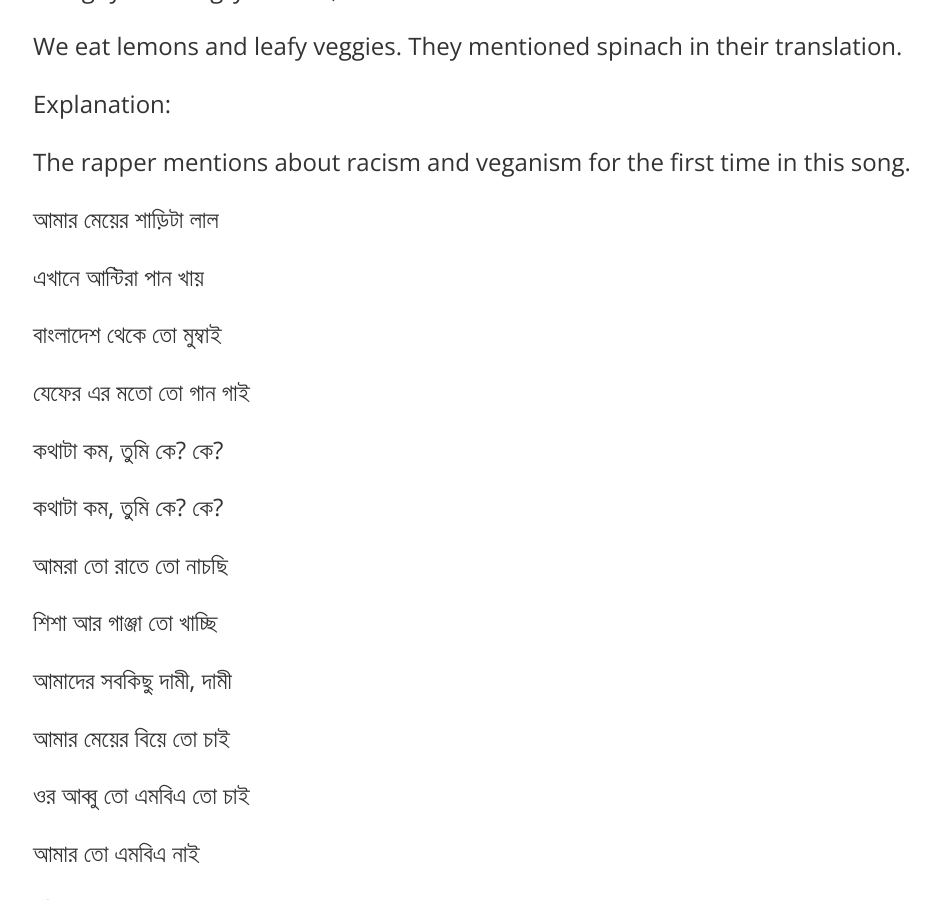
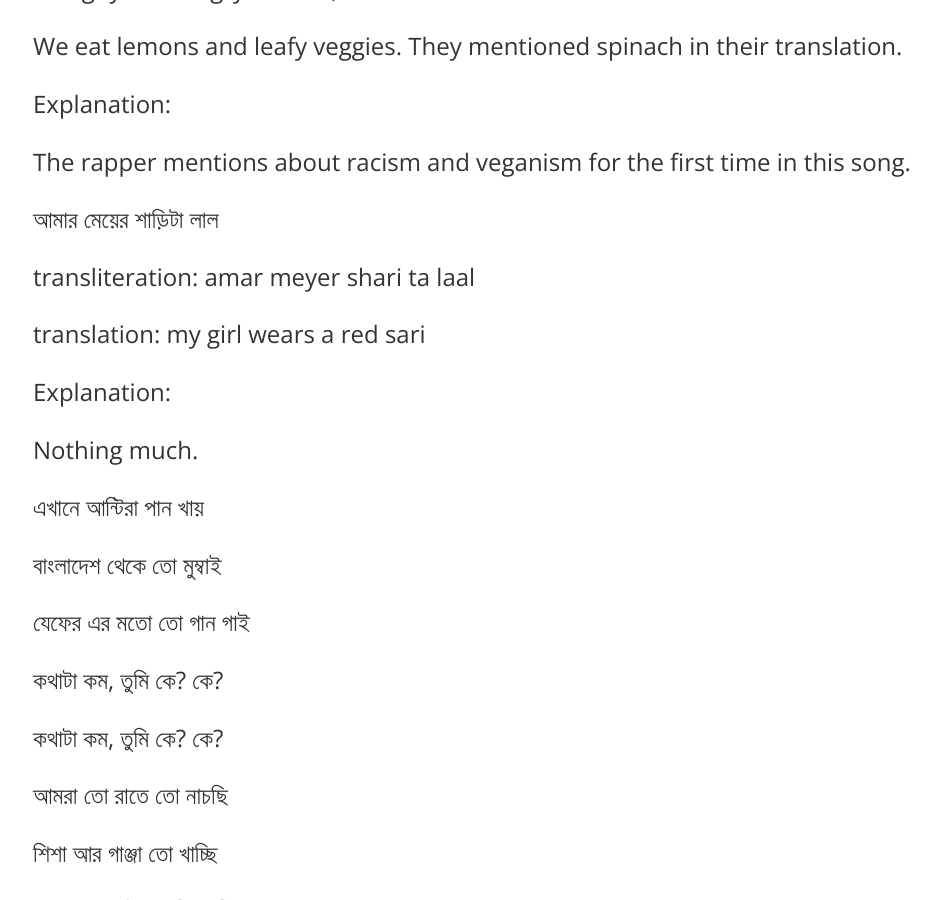
Before and after one commit to damnArin/damnArin.github.io, a Jekyll site: the page built from _posts/2020-06-28-Bhanga Bangla - Bangla Hiphop - Mumble Rap.md, in a window 1280 px wide and 900 px high, scrolled down 7837 px. Shown: the whole window, without its empty margins (159-1099 px from the left). Built offline with Jekyll 4.4.1, drawn with Linux system fonts in a browser that asks for light colours; comment, search, counter and statistics services are not loaded.

Commit message:
Update 2020-06-28-Bhanga Bangla - Bangla Hiphop - Mumble Rap.md

```diff
--- a/_posts/2020-06-28-Bhanga Bangla - Bangla Hiphop - Mumble Rap.md
+++ b/_posts/2020-06-28-Bhanga Bangla - Bangla Hiphop - Mumble Rap.md
@@ -185,9 +185,16 @@ The rapper mentions about racism and veganism for the first time in this song.
 
 আমার মেয়ের শাড়িটা লাল
 
-এখানে আন্টিরা পান খায়
+transliteration: amar meyer shari ta laal
+
+translation: my girl wears a red sari
+
+Explanation:
+
+Nothing much.
 
 
+এখানে আন্টিরা পান খায়
 
 বাংলাদেশ থেকে তো মুম্বাই
 
```
